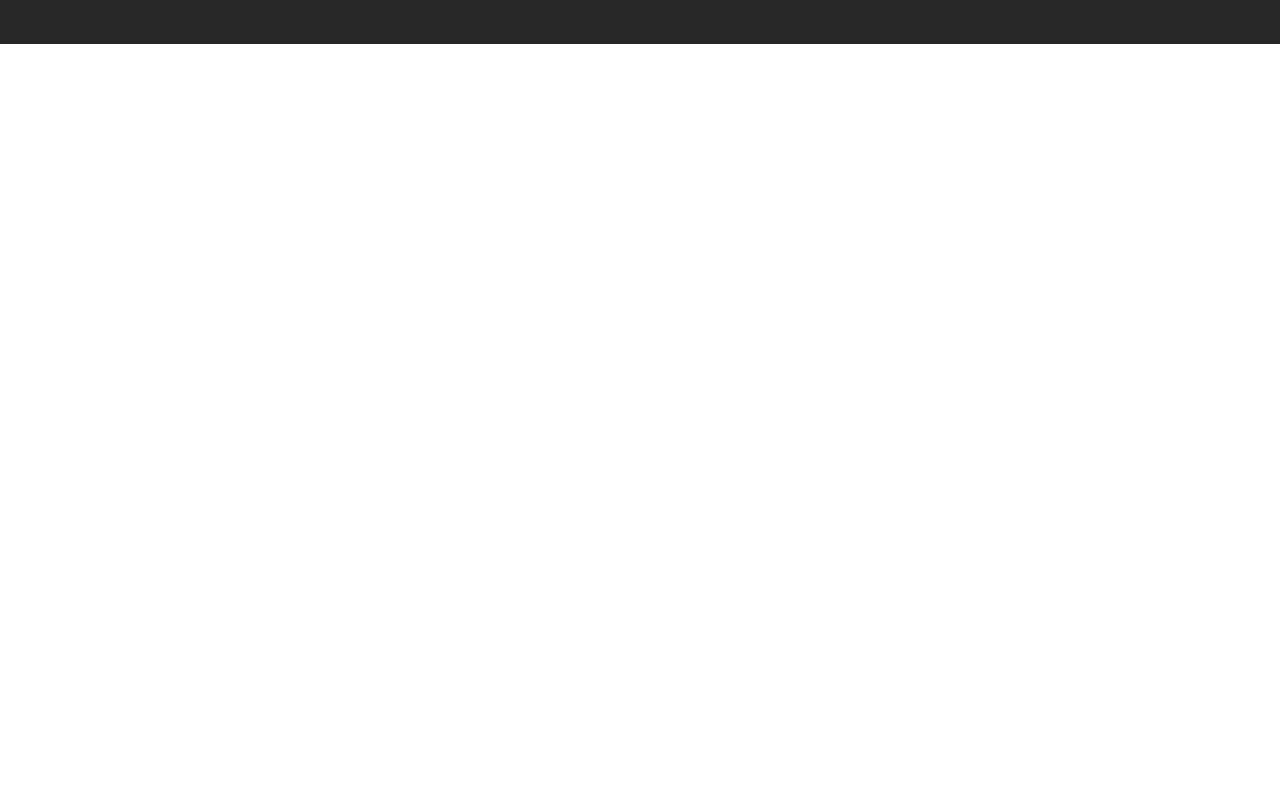
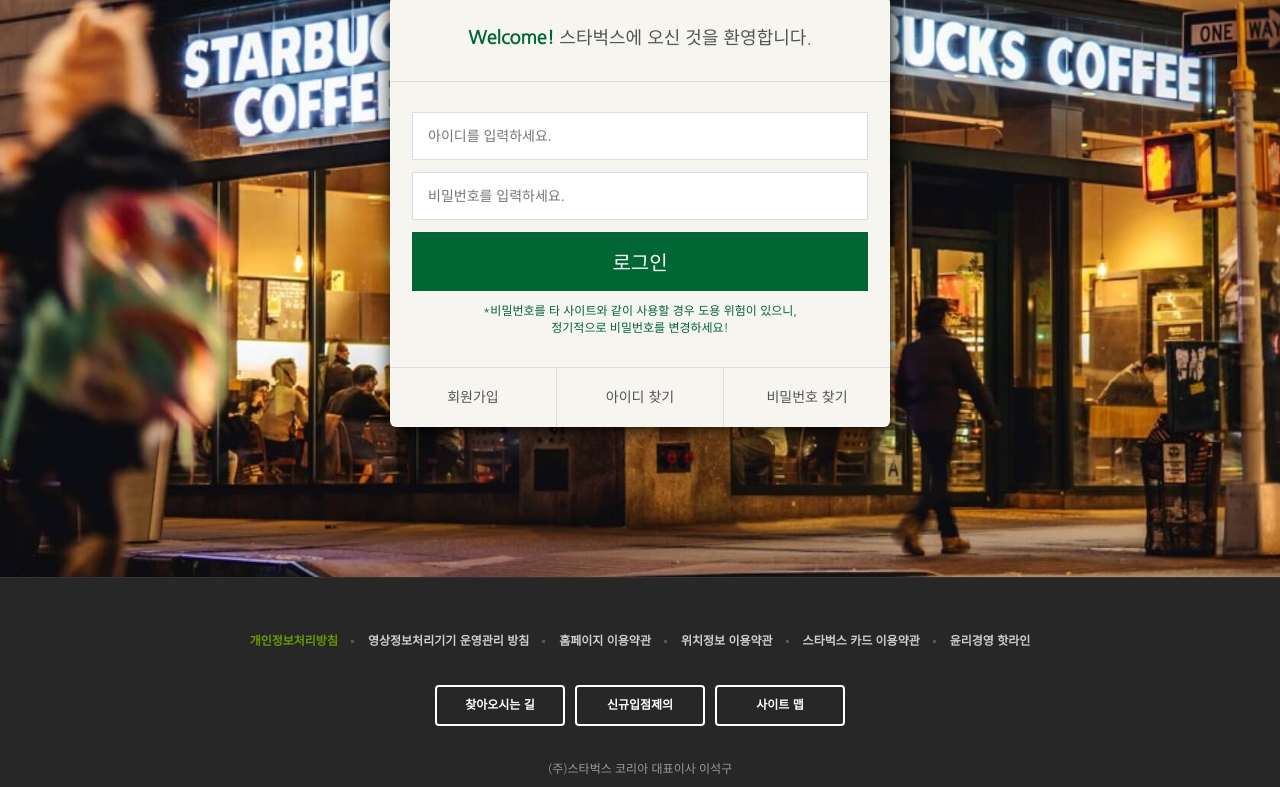
Before and after one commit to htwoj/starbucks, a plain HTML site: page signin/index.html in a window 1280 px wide. Shown: the part 290-1077 px from the top of the page. Before the commit the page ends 800 px from the top, so only its background shows below. Drawn offline with nearby package versions, Linux system fonts and the light colour scheme.

Commit message:
로그인 페이지 완성

```diff
--- /dev/null
+++ b/css/signin.css
@@ -0,0 +1,74 @@
+.signin {
+    margin-top: 120px;
+    padding: 100px 0 150px;
+    background-image: url("../images/signin_bg.jpg");
+    background-position: center;
+    background-repeat: no-repeat;
+    background-attachment: fixed;
+    background-size: cover;
+}
+.signin h1{
+    color: #fff;
+    font-size: 30px;
+    font-weight: 700;
+    text-align: center;
+    margin-bottom: 24px;
+}
+.signin .signin__card {
+    width: 500px;
+    margin: 0 auto;
+    border-radius: 6px;
+    background-color: #f6f5f0;
+    box-shadow: 2px 2px 20px rgba(0,0,0,3);
+    color: #555;
+}
+.signin__card h2{
+    padding: 30px;
+    font-size: 18px;
+    text-align: center;
+    border-bottom: 1px solid #ddd;
+}
+.signin__card h2 strong{
+    font-weight: 700;
+    color: #006633;
+}
+.signin__card form {
+    padding: 30px 22px;
+}
+.signin__card form input {
+    width: 100%;
+    margin-bottom: 12px;
+    padding: 15px;
+    border: 1px solid #ddd;
+    outline: none;
+    box-sizing: border-box;
+    font-size: 14px;
+}
+.signin__card form [type="submit"] {
+    background-color: #006633;
+    border: none;
+    color: #fff;
+    font-size: 20px;
+    cursor: pointer;
+}
+.signin__card form p {
+    font-size: 12px;
+    color: #006633;
+    text-align: center;
+}
+.signin__card .actions {
+   display: flex;
+   border-top: 1px solid #ddd;
+}
+.signin__card .actions a {
+   flex-grow: 1;
+   flex-basis: 0;
+   text-align: center;
+   padding: 20px;
+   color: #555;
+   font-size: 14px;
+   border-right: 1px solid #ddd;
+}
+.signin__card .actions a:last-child {
+    border-right: none;
+ }
--- a/signin/index.html
+++ b/signin/index.html
@@ -32,10 +32,9 @@
     <link rel="stylesheet" href="https://fonts.googleapis.com/icon?family=Material+Icons" />
 
     <link rel="stylesheet" href="../css/common.css" />
-    <link rel="stylesheet" href="../css/main.css" />
+    <link rel="stylesheet" href="../css/signin.css" />
 
     <script defer src="../js/common.js"></script>
-    <script defer src="../js/main.js"></script>
 </head>
 <body>
 
@@ -375,7 +374,24 @@
 
     <!-- SIGN IN -->
     <section class="signin">
-
+        <h1>로그인</h1>
+        <div class="signin__card">
+            <h2><strong>Welcome!</strong> 스타벅스에 오신 것을 환영합니다.</h2>
+            <form>
+                <input type="text" placeholder="아이디를 입력하세요." />
+                <input type="password" placeholder="비밀번호를 입력하세요." />
+                <input type="submit" value="로그인" />
+                <p>
+                    *비밀번호를 타 사이트와 같이 사용할 경우 도용 위험이 있으니,<br/>
+                    정기적으로 비밀번호를 변경하세요!
+                </p>
+            </form>
+            <div class="actions">
+                <a href="javascript:void(0)">회원가입</a>
+                <a href="javascript:void(0)">아이디 찾기</a>
+                <a href="javascript:void(0)">비밀번호 찾기</a>
+            </div>
+        </div>
     </section>
 
 
```
